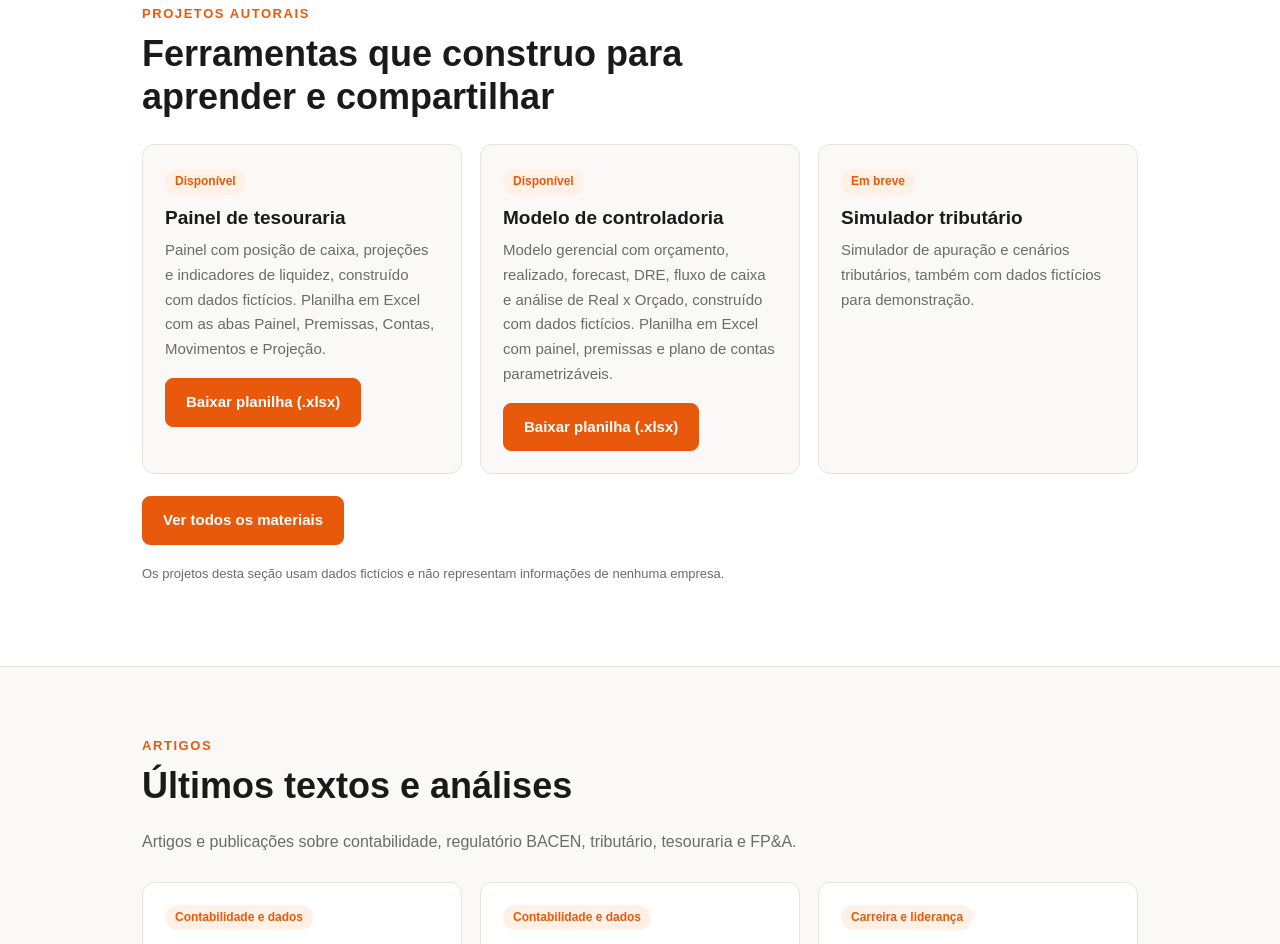
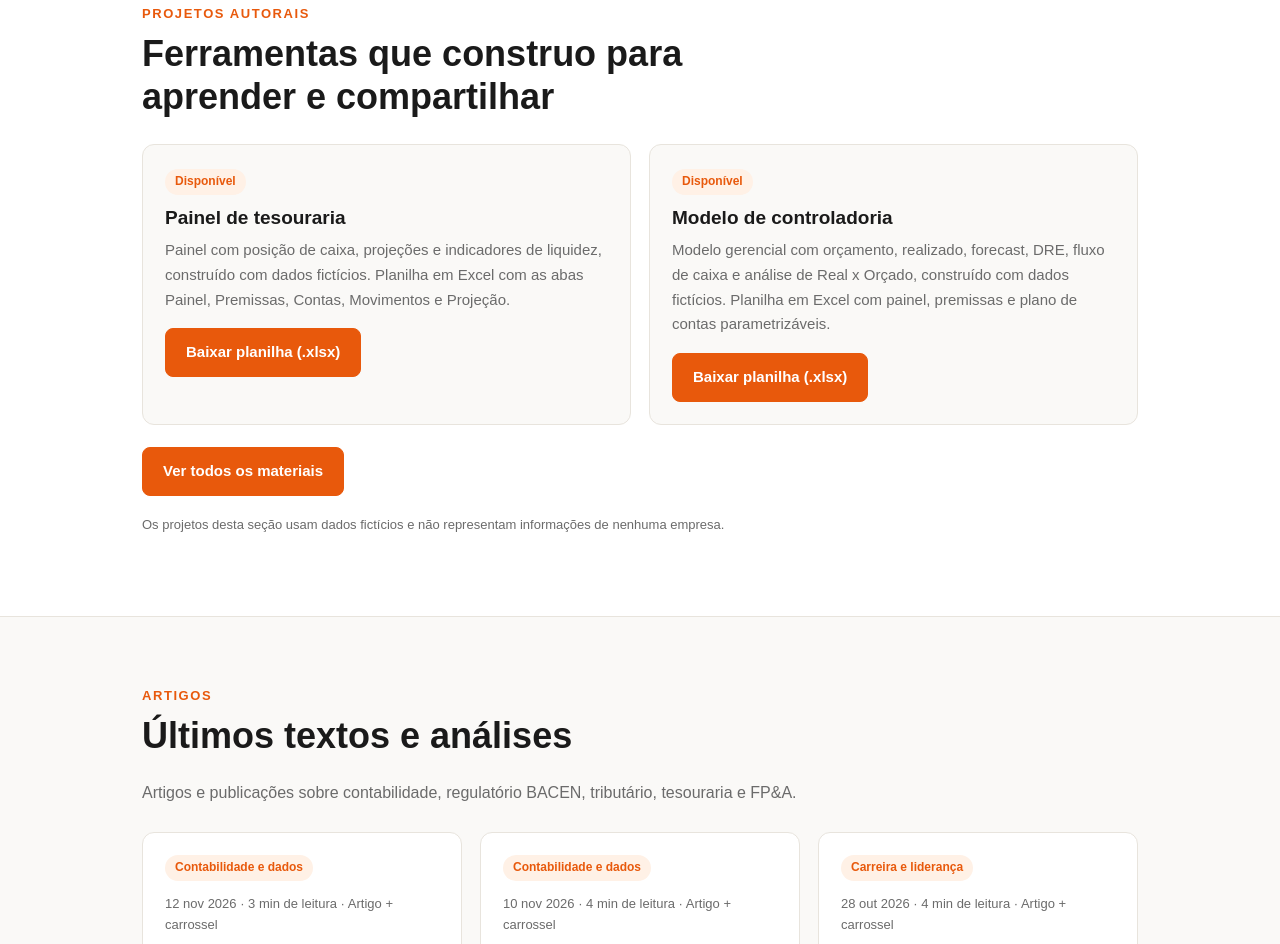
Before and after one commit to robertofogaca-fin/robertofogaca-site, a plain HTML site: page public/index.html in a window 1280 px wide. Shown: the part 4088-5032 px from the top of the page. Drawn offline with Linux system fonts and the light colour scheme.

Commit message:
Remove simulador tributário da home
Co-Authored-By: Claude Opus 5.5 <noreply@anthropic.com>
Claude-Session: https://claude.ai/code/session_011SgRuoc9knkeTDY2qWkyzb

```diff
--- a/public/index.html
+++ b/public/index.html
@@ -82,7 +82,6 @@
 <div class="grid">
 <div class="card"><span class="tag">Disponível</span><h3>Painel de tesouraria</h3><p>Painel com posição de caixa, projeções e indicadores de liquidez, construído com dados fictícios. Planilha em Excel com as abas Painel, Premissas, Contas, Movimentos e Projeção.</p><p style="margin-top:16px"><a class="btn" download href="downloads/Painel_de_Tesouraria_RF.xlsx">Baixar planilha (.xlsx)</a></p></div>
 <div class="card"><span class="tag">Disponível</span><h3>Modelo de controladoria</h3><p>Modelo gerencial com orçamento, realizado, forecast, DRE, fluxo de caixa e análise de Real x Orçado, construído com dados fictícios. Planilha em Excel com painel, premissas e plano de contas parametrizáveis.</p><p style="margin-top:16px"><a class="btn" download href="downloads/Controladoria_Modelo_RF.xlsx">Baixar planilha (.xlsx)</a></p></div>
-<div class="card"><span class="tag">Em breve</span><h3>Simulador tributário</h3><p>Simulador de apuração e cenários tributários, também com dados fictícios para demonstração.</p></div>
 </div>
 <p style="margin-top:22px"><a class="btn" href="materiais.html">Ver todos os materiais</a></p>
 <p class="note">Os projetos desta seção usam dados fictícios e não representam informações de nenhuma empresa.</p>
```
